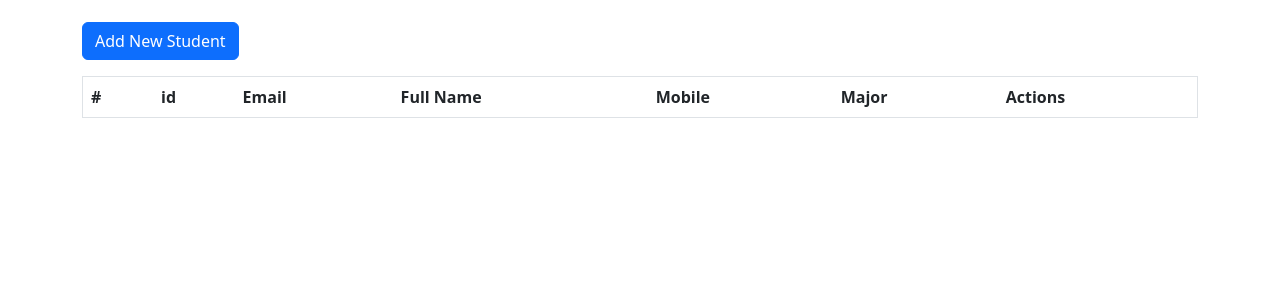
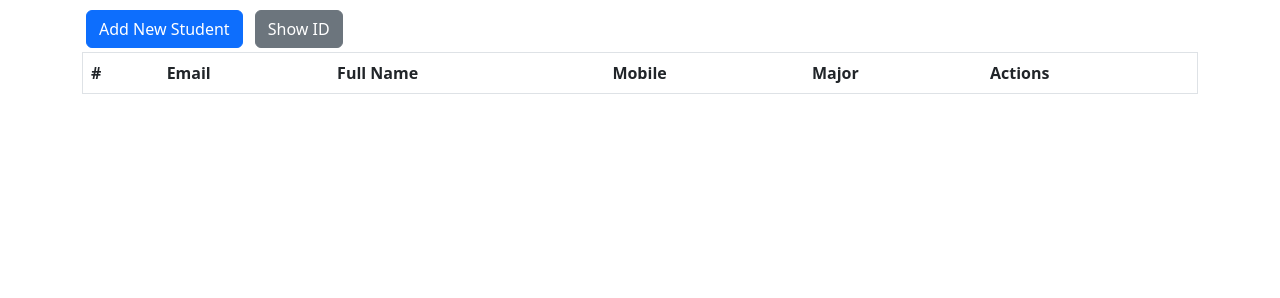
Before and after one commit to arnoprincestonpan/php-crud-students, a PHP site: page / in a window 1280 px wide. Shown: the part 114-412 px from the top of the page. Run offline with PHP 8.4, Linux system fonts and the light colour scheme; data that the repository does not hold is empty.

Commit message:
added show id btn for toggle showing db id

```diff
--- a/display.php
+++ b/display.php
@@ -7,7 +7,7 @@ if(isset($_POST['displaySend'])){
     $thead = '<thead>
         <tr>
             <th scope="col">#</th>
-            <th scope="col">id</th>
+            <th scope="col" class="idColumn" style="display: none;">id</th> <!-- ID corresponding to SQL Database -->
             <th scope="col">Email</th>
             <th scope="col">Full Name</th>
             <th scope="col">Mobile</th>
@@ -33,7 +33,7 @@ if(isset($_POST['displaySend'])){
 
         $tbody .= '<tr>
             <td scope="row">' . $number . '</td>
-            <td>' . $id .'</td>
+            <td class="idColumn" style="display: none;">' . $id .'</td>
             <td>' . $email . '</td>
             <td>' . $name . '</td>
             <td>' . $mobile . ' </td>
--- a/index.html
+++ b/index.html
@@ -44,9 +44,11 @@
         </header>
         <main>
             <!-- Button trigger modal -->
-            <button type="button" class="btn btn-primary my-3" data-bs-toggle="modal" data-bs-target="#completeModal">
+            <button type="button" class="btn btn-primary m-1" data-bs-toggle="modal" data-bs-target="#completeModal">
                 Add New Student
             </button>
+            <!-- Display Toggle for student ID from SQL Database -->
+            <button type="button" class="btn btn-secondary m-1" onclick="toggleShowID('idColumn')">Show ID</button>
             <!-- Display Data Table -->
             <div id="displayDataTable">
             </div>
@@ -121,6 +123,12 @@
                 }
             })
         }
+
+        // Show ID
+        // Takes a class id of a html element and toggles it
+        const toggleShowID = (columnClass) => {
+            $('.' + columnClass).toggle();
+        }
     </script>
 </body>
 </html>
```
